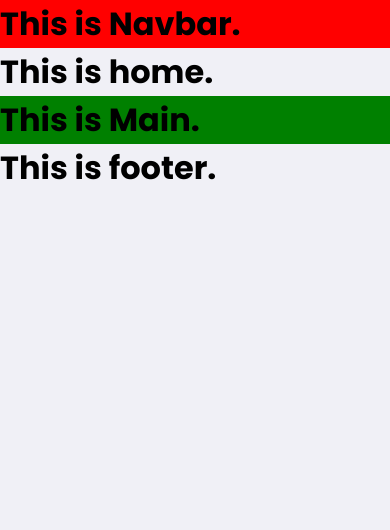
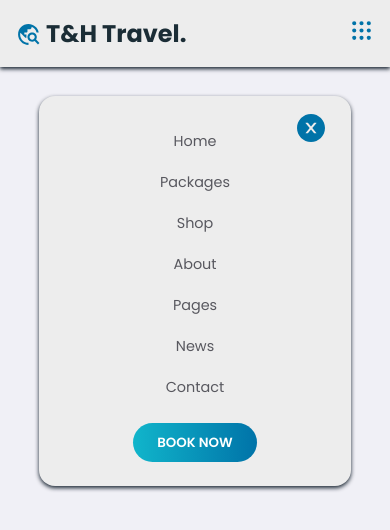
Before and after one commit to htetsoemoe/react-travel-tour-website, a React (Vite) app in the folder travel-tour/: page / in a window 390 px wide. Shown: the top 530 px of the page. Built offline with nearby package versions, Linux system fonts and the light colour scheme.

Commit message:
finished navbar menu ui in mobile screen

```diff
--- a/travel-tour/package.json
+++ b/travel-tour/package.json
@@ -11,7 +11,8 @@
   },
   "dependencies": {
     "react": "^18.2.0",
-    "react-dom": "^18.2.0"
+    "react-dom": "^18.2.0",
+    "react-icons": "^4.9.0"
   },
   "devDependencies": {
     "@types/react": "^18.0.37",
--- a/travel-tour/src/App.jsx
+++ b/travel-tour/src/App.jsx
@@ -8,9 +8,9 @@
   return (
     <>
       <Navbar />
-      <Home />
+      {/* <Home />
       <Main />
-      <Footer />
+      <Footer /> */}
     </>
   )
 }
--- a/travel-tour/src/Components/Navbar/Navbar.jsx
+++ b/travel-tour/src/Components/Navbar/Navbar.jsx
@@ -1,11 +1,66 @@
 import React from 'react'
 import './navbar.css'
+import { MdOutlineTravelExplore } from 'react-icons/md'
+import { AiFillCloseCircle } from 'react-icons/ai'
+import { TbGridDots } from 'react-icons/tb'
 
 const Navbar = () => {
   return (
-    <div>
-      <h1 className='heading'>This is Navbar.</h1>
-    </div>
+    <section className="navBarSection">
+      <header className="header flex">
+
+        <div className="logoDiv">
+          <a href="#" className='logo flex'>
+            <h1><MdOutlineTravelExplore className='icon'/> T&H Travel.</h1>
+          </a>
+        </div>
+
+        <div className="navBar">
+          <ul className="navLists flex">
+            <li className="navItem">
+              <a href="#" className="navLink">Home</a>
+            </li>
+
+            <li className="navItem">
+              <a href="#" className="navLink">Packages</a>
+            </li>
+
+            <li className="navItem">
+              <a href="#" className="navLink">Shop</a>
+            </li>
+
+            <li className="navItem">
+              <a href="#" className="navLink">About</a>
+            </li>
+
+            <li className="navItem">
+              <a href="#" className="navLink">Pages</a>
+            </li>
+
+            <li className="navItem">
+              <a href="#" className="navLink">News</a>
+            </li>
+
+            <li className="navItem">
+              <a href="#" className="navLink">Contact</a>
+            </li>
+
+            <button className="btn">
+              <a href="#">BOOK NOW</a>
+            </button>
+          </ul>
+
+          <div className="closeNavbar">
+            <AiFillCloseCircle className="icon"/>
+          </div>
+        </div>
+
+        <div className="toggleNavbar">
+          <TbGridDots className='icon'/>
+        </div>
+
+      </header>
+    </section>
   )
 }
 
--- a/travel-tour/src/Components/Navbar/navbar.css
+++ b/travel-tour/src/Components/Navbar/navbar.css
@@ -1,3 +1,99 @@
-.heading {
-  background-color: red;
+/* Colors and Styling */
+:root {
+  --PrimaryColor: hsl(199, 100%, 33%);
+  --SecondaryColor: hsla(348, 95%, 50%, 0.283);
+  --gradientColor: linear-gradient(to right, hsl(187, 85%, 43%), hsl(199, 100%, 33%));
+  --whiteColor: hsl(0, 0%, 100%);
+  --blackColor: hsl(201, 33%, 16%);
+  --textColor: hsl(240, 4%, 36%);
+  --whiteColorDeam: hsl(0, 0%, 93%);
+  --greyText: rgb(190, 190, 190);
+  --inputColor: rgb(239, 239, 239);
+  --bodyColor: rgb(240, 240, 246);
+  --cardBG: rgb(225, 225, 225);
+}
+
+.header {
+  position: fixed;
+  display: flex;
+  align-items: center;
+  justify-content: space-between;
+  background: var(--whiteColorDeam);
+  width: 100%;
+  padding: 1rem;
+  z-index: 1000;
+  box-shadow: 0 2px 4px rgba(2, 15, 29, 0.904);
+}
+.header .logo {
+  color: var(--blackColor);
+  font-weight: 600;
+  cursor: pointer;
+  align-items: center;
+  justify-content: center;
+}
+.header .logo .icon {
+  font-size: 25px;
+  color: var(--PrimaryColor);
+  transform: translateY(5px);
+}
+@media screen and (max-width: 760px) {
+  .header .navBar {
+    position: absolute;
+    background: var(--whiteColorDeam);
+    height: -moz-max-content;
+    height: max-content;
+    width: 80%;
+    border-radius: 1rem;
+    top: 6rem;
+    left: 50%;
+    padding: 1rem;
+    transform: translate(-50%);
+    z-index: 2000;
+    box-shadow: 0 2px 4px rgba(2, 15, 29, 0.904);
+    transition: 0.3s ease-in-out;
+  }
+  .header .navBar .navLists {
+    flex-direction: column;
+    justify-content: center;
+    width: 100%;
+    margin: auto;
+    padding: 0.5rem 0;
+  }
+  .header .navBar .navLists .navItem {
+    padding: 0.5rem 0;
+  }
+  .header .navBar .navLists .navItem .navLink {
+    color: var(--textColor);
+    font-size: 0.9rem;
+    font-weight: 400;
+  }
+  .header .navBar .navLists .navItem .navLink:hover {
+    color: var(--PrimaryColor);
+    font-weight: 900;
+  }
+  .header .navBar .navLists .btn {
+    margin-top: 1rem;
+  }
+  .header .navBar .navLists .btn a {
+    font-weight: 600;
+    color: var(--whiteColor);
+  }
+  .header .navBar .closeNavbar {
+    position: absolute;
+    top: 1rem;
+    right: 1.5rem;
+    color: var(--PrimaryColor);
+  }
+  .header .navBar .closeNavbar:hover {
+    color: var(--SecondaryColor);
+    cursor: pointer;
+  }
+}
+.header .toggleNavbar .icon {
+  font-size: 25px;
+  color: var(--PrimaryColor);
+  cursor: pointer;
+}
+.header .toggleNavbar:hover.icon {
+  color: var(--SecondaryColor);
 }/*# sourceMappingURL=navbar.css.map */
--- a/travel-tour/src/Components/Navbar/navbar.scss
+++ b/travel-tour/src/Components/Navbar/navbar.scss
@@ -1,3 +1,110 @@
-.heading {
-    background-color: red;
+/* Colors and Styling */
+:root {
+  --PrimaryColor: hsl(199, 100%, 33%);
+  --SecondaryColor: hsla(348, 95%, 50%, 0.283);
+  --gradientColor: linear-gradient(to right, hsl(187, 85%, 43%), hsl(199, 100%, 33%));
+  --whiteColor: hsl(0, 0%, 100%);
+  --blackColor: hsl(201, 33%, 16%);
+  --textColor: hsl(240, 4%, 36%);
+  --whiteColorDeam: hsl(0, 0%, 93%);
+  --greyText: rgb(190, 190, 190);
+  --inputColor: rgb(239, 239, 239);
+  --bodyColor: rgb(240, 240, 246);
+  --cardBG: rgb(225, 225, 225);
 }
+
+.header {
+    position: fixed;
+    display: flex;
+    align-items: center;
+    justify-content: space-between;
+    background: var(--whiteColorDeam);
+    width: 100%;
+    padding: 1rem;
+    z-index: 1000;
+     box-shadow: 0 2px 4px rgba(2, 15, 29, 0.904);
+
+    .logo {
+        color: var(--blackColor);
+        font-weight: 600;
+        cursor: pointer;
+        align-items: center;
+        justify-content: center;
+
+        .icon {
+            font-size: 25px;
+            color: var(--PrimaryColor);
+            transform: translateY(5px);
+        }
+    }
+
+    @media screen and (max-width: 760px) {
+        .navBar {
+            position: absolute;
+            background: var(--whiteColorDeam); // this navbar background cover logo
+            height: max-content;
+            width: 80%;
+            border-radius: 1rem;
+            top: 6rem;
+            left: 50%;
+            padding: 1rem;
+            transform: translate(-50%);
+            z-index: 2000;
+            box-shadow: 0 2px 4px rgba(2, 15, 29, 0.904);
+            transition: 0.3s ease-in-out;
+
+            .navLists {
+                flex-direction: column;
+                justify-content: center;
+                width: 100%;
+                margin: auto;
+                padding: 0.5rem 0;
+
+                .navItem {
+                    padding: 0.5rem 0;
+
+                    .navLink {
+                        color: var(--textColor);
+                        font-size: 0.9rem;
+                        font-weight: 400;
+                        &:hover {
+                            color: var(--PrimaryColor);
+                            font-weight: 900;
+                        }
+                    }
+                }
+
+                .btn {
+                    margin-top: 1rem;
+
+                    a {
+                        font-weight: 600;
+                        color: var(--whiteColor);
+                    }
+                }
+            }
+
+            .closeNavbar {
+                position: absolute;
+                top: 1rem;
+                right: 1.5rem;
+                color: var(--PrimaryColor);
+                &:hover {
+                    color: var(--SecondaryColor);
+                    cursor: pointer;
+                }
+            }
+        }
+    }
+
+    .toggleNavbar {
+        .icon {
+            font-size: 25px;
+            color: var(--PrimaryColor);
+            cursor: pointer;
+        }
+        &:hover.icon {
+            color: var(--SecondaryColor);
+        }
+    }
+}
```
Also changed, not shown: 2 other files (tests, documents, lock files or other folders).
